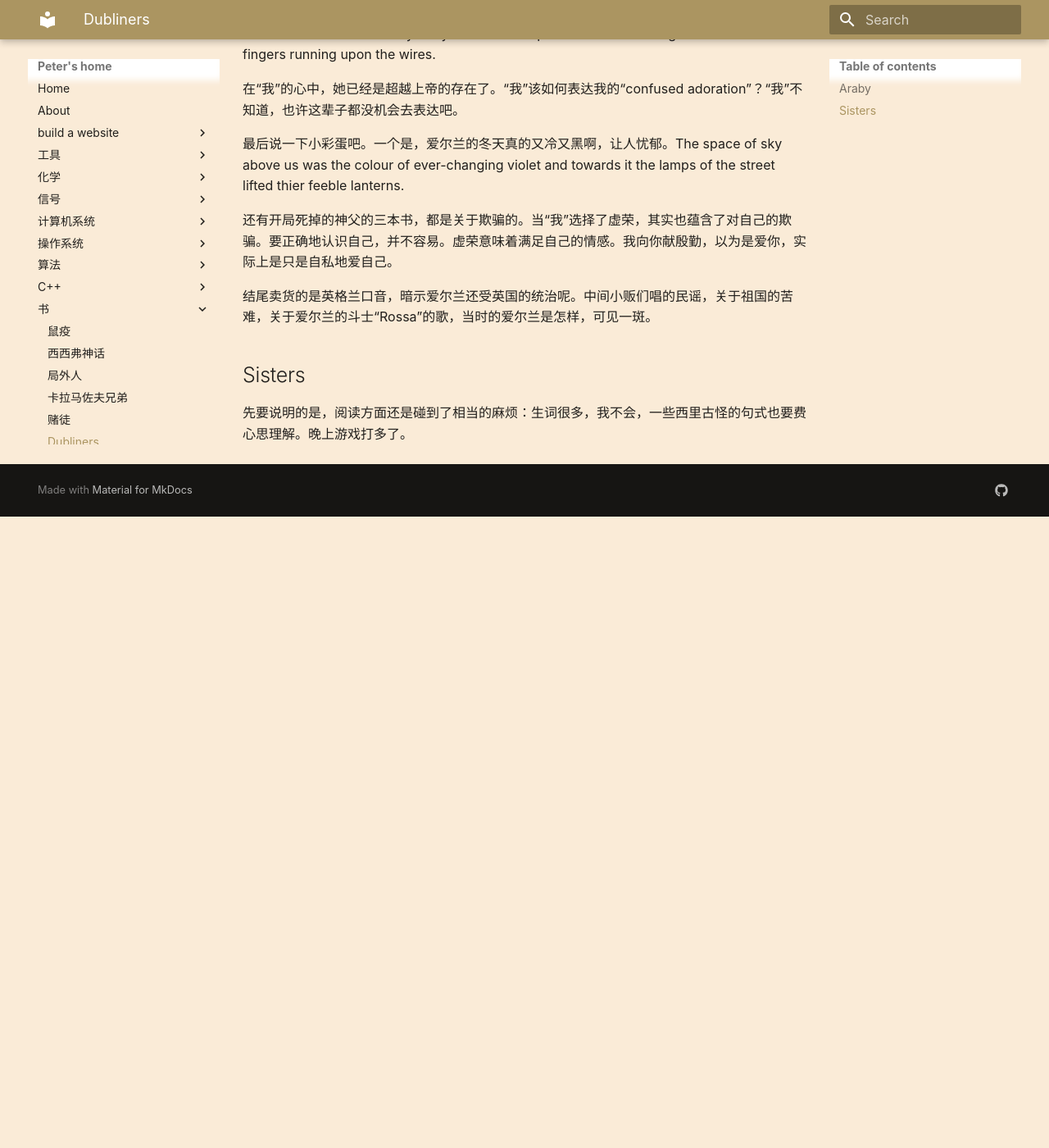
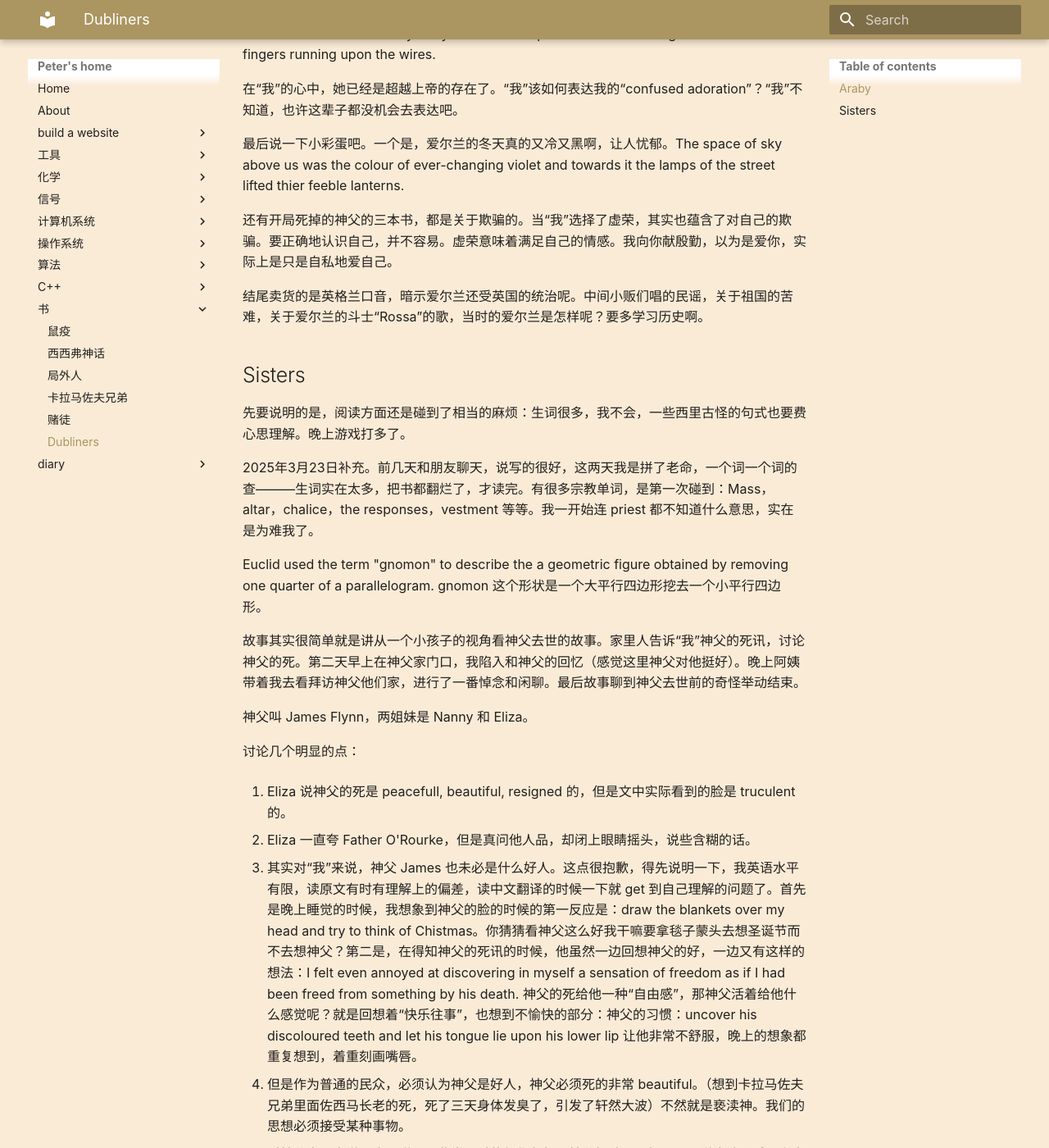
Before and after one commit to peter5723/peter5723.github.io, an MkDocs documentation site: the page built from docs/wen/Dubliners.md, in a window 1280 px wide and 1400 px high, scrolled down 1264 px. Shown: the whole window at 82% size. Built offline with MkDocs 1.6.1 and Material for MkDocs 9.7.7, drawn with Linux system fonts in a browser that asks for light colours; before the commit the page ends 1894 px from its top, so only the background shows below that; some of the changed text lies outside the part shown.

Commit message:
add the sisters

```diff
--- a/docs/wen/Dubliners.md
+++ b/docs/wen/Dubliners.md
@@ -34,8 +34,30 @@ Her name sprang to my lips at moments in strange prayers and praises which I mys
 
 还有开局死掉的神父的三本书，都是关于欺骗的。当“我”选择了虚荣，其实也蕴含了对自己的欺骗。要正确地认识自己，并不容易。虚荣意味着满足自己的情感。我向你献殷勤，以为是爱你，实际上是只是自私地爱自己。
 
-结尾卖货的是英格兰口音，暗示爱尔兰还受英国的统治呢。中间小贩们唱的民谣，关于祖国的苦难，关于爱尔兰的斗士“Rossa”的歌，当时的爱尔兰是怎样，可见一斑。
+结尾卖货的是英格兰口音，暗示爱尔兰还受英国的统治呢。中间小贩们唱的民谣，关于祖国的苦难，关于爱尔兰的斗士“Rossa”的歌，当时的爱尔兰是怎样呢？要多学习历史啊。
 
 ## Sisters
 
 先要说明的是，阅读方面还是碰到了相当的麻烦：生词很多，我不会，一些西里古怪的句式也要费心思理解。晚上游戏打多了。
+
+2025年3月23日补充。前几天和朋友聊天，说写的很好，这两天我是拼了老命，一个词一个词的查———生词实在太多，把书都翻烂了，才读完。有很多宗教单词，是第一次碰到：Mass，altar，chalice，the responses，vestment 等等。我一开始连 priest 都不知道什么意思，实在是为难我了。
+
+Euclid used the term "gnomon" to describe the a geometric figure obtained by removing one quarter of a parallelogram. gnomon 这个形状是一个大平行四边形挖去一个小平行四边形。
+
+
+
+故事其实很简单就是讲从一个小孩子的视角看神父去世的故事。家里人告诉“我”神父的死讯，讨论神父的死。第二天早上在神父家门口，我陷入和神父的回忆（感觉这里神父对他挺好）。晚上阿姨带着我去看拜访神父他们家，进行了一番悼念和闲聊。最后故事聊到神父去世前的奇怪举动结束。
+
+神父叫 James Flynn，两姐妹是 Nanny 和 Eliza。
+
+讨论几个明显的点：
+
+1. Eliza 说神父的死是 peacefull, beautiful, resigned 的，但是文中实际看到的脸是 truculent 的。
+
+2. Eliza 一直夸 Father O'Rourke，但是真问他人品，却闭上眼睛摇头，说些含糊的话。
+
+3. 其实对“我”来说，神父 James 也未必是什么好人。这点很抱歉，得先说明一下，我英语水平有限，读原文有时有理解上的偏差，读中文翻译的时候一下就 get 到自己理解的问题了。首先是晚上睡觉的时候，我想象到神父的脸的时候的第一反应是：draw the blankets over my head and try to think of Chistmas。你猜猜看神父这么好我干嘛要拿毯子蒙头去想圣诞节而不去想神父？第二是，在得知神父的死讯的时候，他虽然一边回想神父的好，一边又有这样的想法：I felt even annoyed at discovering in myself a sensation of freedom as if I had been freed from something by his death. 神父的死给他一种“自由感”，那神父活着给他什么感觉呢？就是回想着“快乐往事”，也想到不愉快的部分：神父的习惯：uncover his discoloured teeth and let his tongue lie upon his lower lip 让他非常不舒服，晚上的想象都重复想到，着重刻画嘴唇。
+
+4. 但是作为普通的民众，必须认为神父是好人，神父必须死的非常 beautiful。（想到卡拉马佐夫兄弟里面佐西马长老的死，死了三天身体发臭了，引发了轩然大波）不然就是亵渎神。我们的思想必须接受某种事物。
+
+5. 对神父自己来说，也是碰到了非常严重的信仰危机：神父打破了圣杯，照理说应该要受到上帝惩罚，这是该慌乱的，可是上帝并未惩罚他，这更让他不安，这意味着他实际上无法与上帝沟通。所以他最后才会那么奇怪地躲在忏悔室里忏悔还微笑，他肯定是觉得上帝原谅他，不惩罚他了。但他的信仰还是崩塌了，把祈祷书扔在了地上，瘫痪了。
```
Also changed, not shown: docs/algorithm/dp.md (+1 -1 lines), docs/algorithm/np.md (+1 -1 lines).
